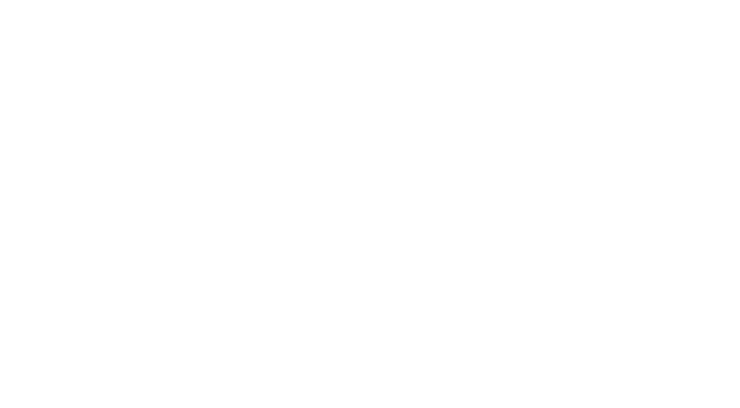
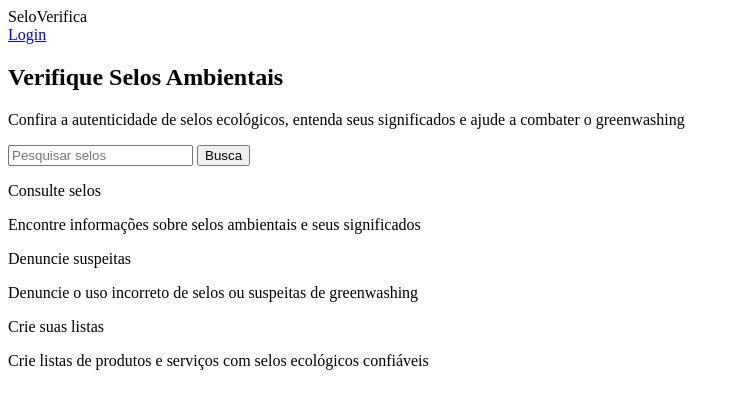
Before and after one commit to lututui/seloverifica, a plain HTML site: page index.html in a window 1280 px wide. Shown: the whole page, without its empty margins (0-740 px from the left). Drawn offline with Linux system fonts and the light colour scheme.

Commit message:
raw index

```diff
--- a/index.html
+++ b/index.html
@@ -0,0 +1,41 @@
+<!DOCTYPE html>
+<html lang="pt-br">
+<head>
+    <meta charset="UTF-8" />
+    <meta name="viewport" content="width=device-width, initial-scale=1.0">
+    <title>title</title>
+</head>
+<body>
+    <header>
+        SeloVerifica
+    </header>
+    <nav>
+        <a href="./login.html">Login</a>
+    </nav>
+    <main>
+        <section>
+            <h1>Verifique Selos Ambientais</h1>
+            <p>Confira a autenticidade de selos ecológicos, entenda seus significados e ajude a combater o greenwashing</p>
+        </section>
+        <section>
+            <form>
+                <input type="text" placeholder="Pesquisar selos" required />
+                <input type="submit" value="Busca" />
+            </form>
+        </section>
+        <section>
+            <p>Consulte selos</p>
+            <p>Encontre informações sobre selos ambientais e seus significados</p>
+        </section>
+        <section>
+            <p>Denuncie suspeitas</p>
+            <p>Denuncie o uso incorreto de selos ou suspeitas de greenwashing</p>
+        </section>
+        <section>
+            <p>Crie suas listas</p>
+            <p>Crie listas de produtos e serviços com selos ecológicos confiáveis</p>
+        </section>
+
+    </main>
+</body>
+</html>
```
Also changed, not shown: login.html (+1 -1 lines).
